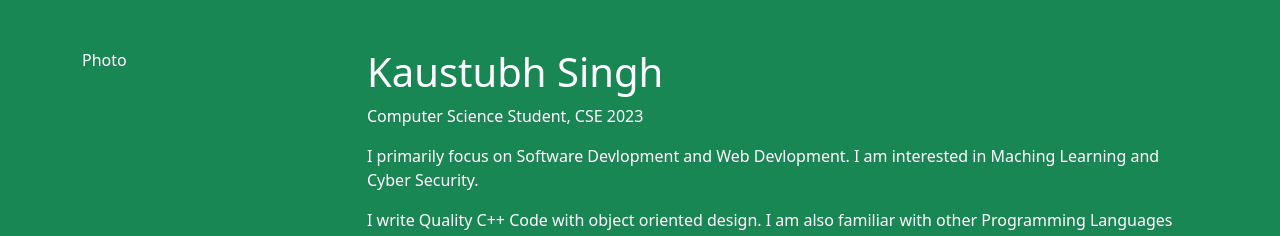
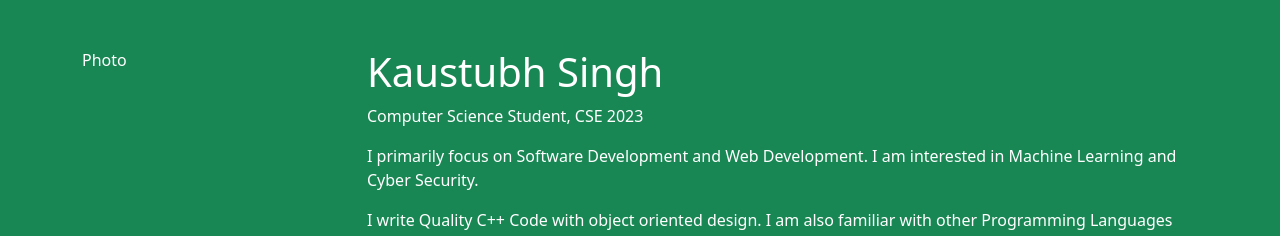
Before and after one commit to kaustubh3000/kaustubh-portfolio, a website: page index.html in a window 1280 px wide. Shown: the top 236 px of the page. Drawn offline with nearby package versions, Linux system fonts and the light colour scheme.

Commit message:
fixed typo

```diff
--- a/index.html
+++ b/index.html
@@ -21,7 +21,7 @@
                 <div class="col-12 col-sm-8 col-md-9">
                     <h1>Kaustubh Singh</h1>
                     <p>Computer Science Student, CSE 2023</p>
-                    <p>I primarily focus on Software Devlopment and Web Devlopment. I am interested in Maching Learning and Cyber Security.</p>
+                    <p>I primarily focus on Software Development and Web Development. I am interested in Machine Learning and Cyber Security.</p>
                     <p>I write Quality C++ Code with object oriented design. I am also familiar with other Programming Languages like Python, C and JavaScript.</p>
                 </div>
             </div>
```
